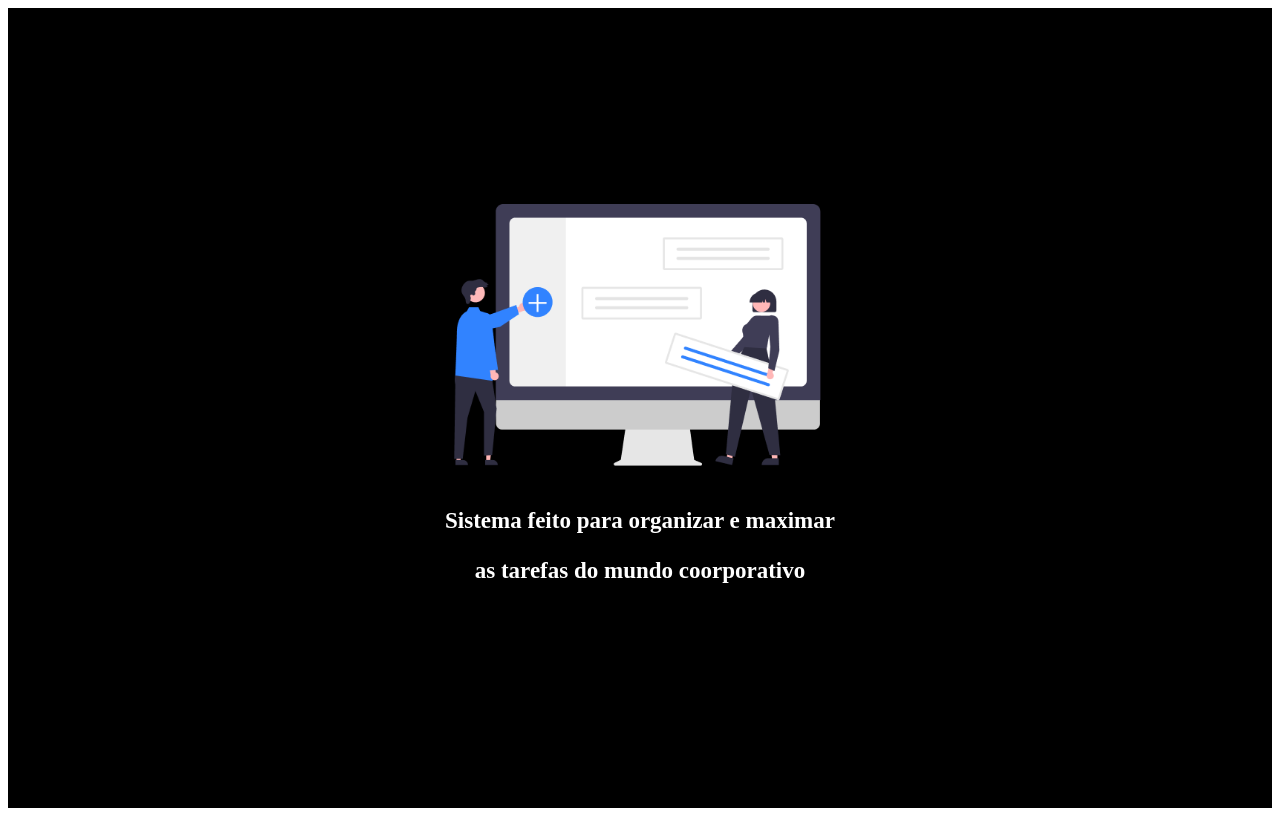
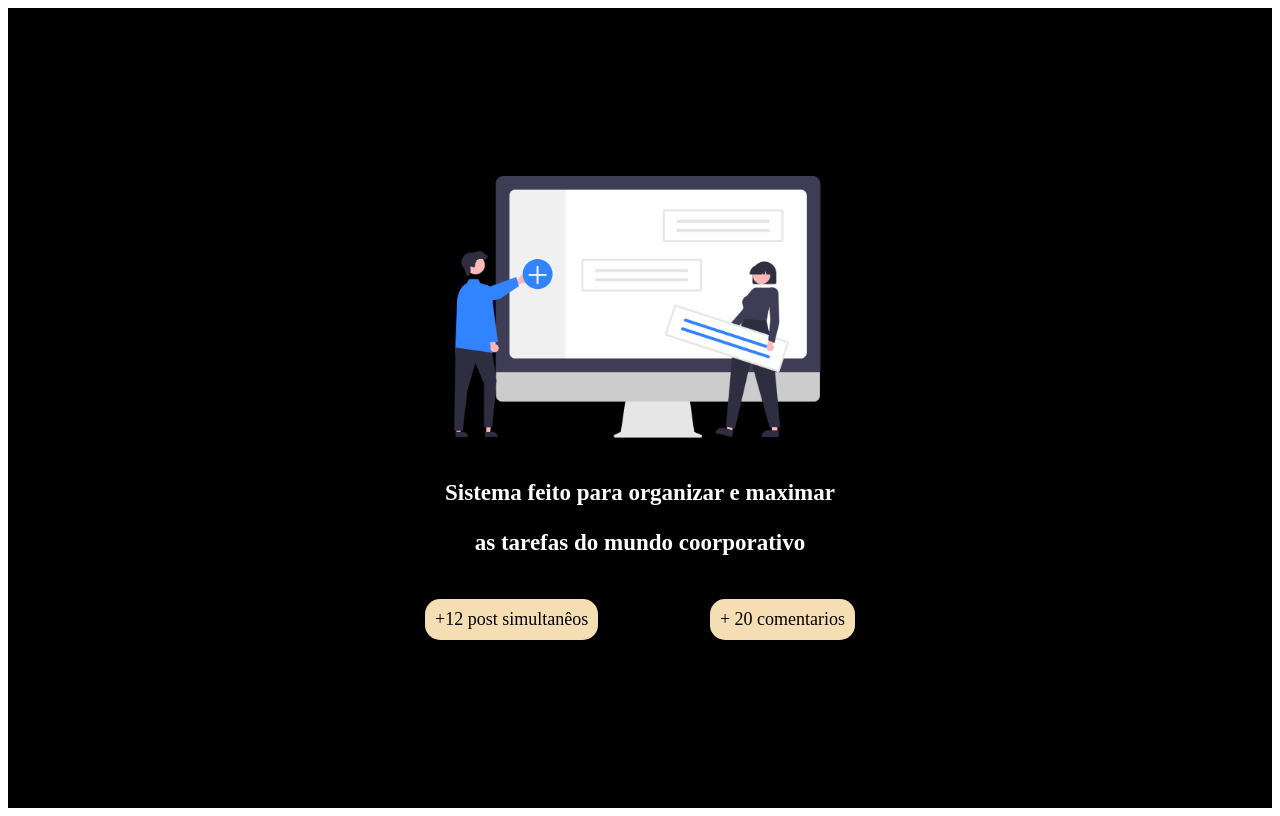
Before and after one commit to Gabriell-Santos/Help-Task, a Next.js app: page / in a window 1280 px wide. Built offline with nearby package versions, Linux system fonts and the light colour scheme.

Commit message:
criado section para informar dados sobra o app

```diff
--- a/src/pages/index.tsx
+++ b/src/pages/index.tsx
@@ -17,6 +17,10 @@ export default function Home() {
           Sistema feito para organizar e maximar <br />
           as tarefas do mundo coorporativo
         </h1>
+        <div className={style.info}>
+          <section className={style.previewInfo}>+12 post simultanêos</section>
+          <section className={style.previewInfo}>+ 20 comentarios</section>
+        </div>
       </main>
     </div>
   );
--- a/styles/home.module.css
+++ b/styles/home.module.css
@@ -29,3 +29,23 @@
   line-height: 50px;
   font-size: 23px;
 }
+
+.info {
+  display: flex;
+  justify-content: space-between;
+  align-items: center;
+}
+
+.previewInfo {
+  background-color: wheat;
+  margin-top: 15px;
+  padding: 10px;
+  border-radius: 15px;
+  font-size: 18px;
+  transition: tranform 0.5s;
+}
+
+.previewInfo:hover {
+  cursor: pointer;
+  transform: scale(1.2);
+}
```
